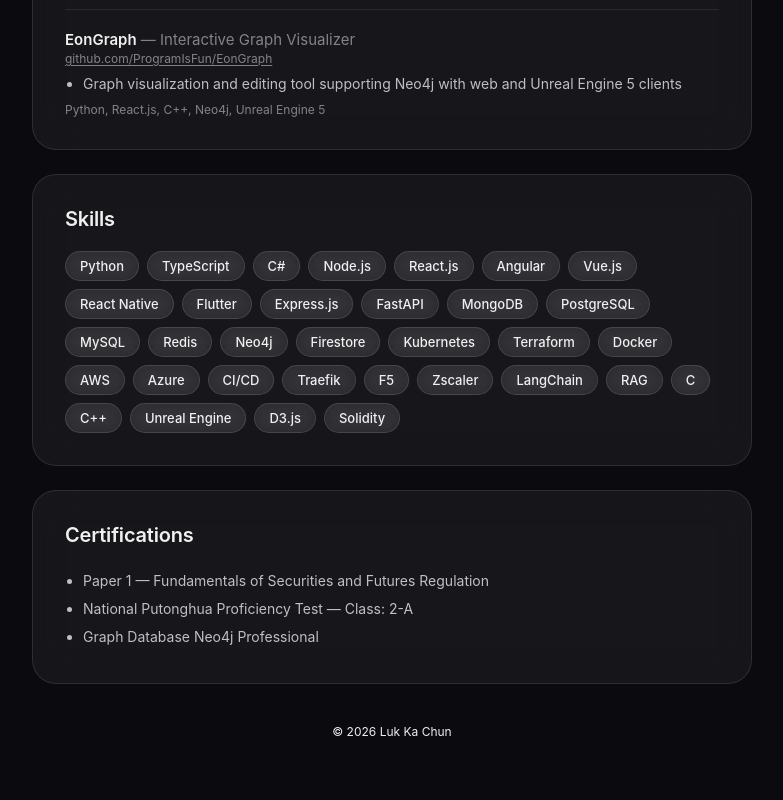
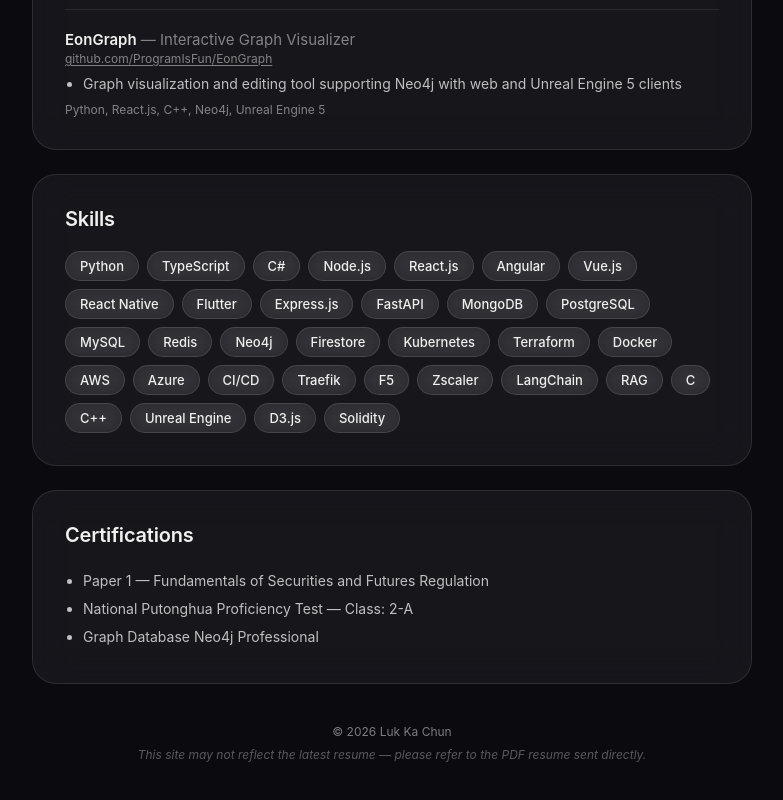
Before and after one commit to aronluk/aronluk.github.io, a Next.js app: page / in a window 1280 px wide. Shown: the part 2995-3795 px from the top of the page, without its empty margins (248-1031 px from the left). Built offline with nearby package versions, Linux system fonts and the light colour scheme.

Commit message:
feat: add disclaimer to refer to PDF resume

```diff
--- a/src/pages/index.tsx
+++ b/src/pages/index.tsx
@@ -246,7 +246,8 @@
           </section>
 
           <footer style={{ textAlign: 'center', fontSize: 12, padding: 16, animation: 'fadeIn 0.8s ease-out 0.45s forwards', opacity: 0 }}>
-            &copy; {year} {name}
+            <p style={{ margin: 0, opacity: 0.5 }}>&copy; {year} {name}</p>
+            <p style={{ margin: '8px 0 0', opacity: 0.35, fontStyle: 'italic' }}>This site may not reflect the latest resume &mdash; please refer to the PDF resume sent directly.</p>
           </footer>
         </div>
       </div>
```
